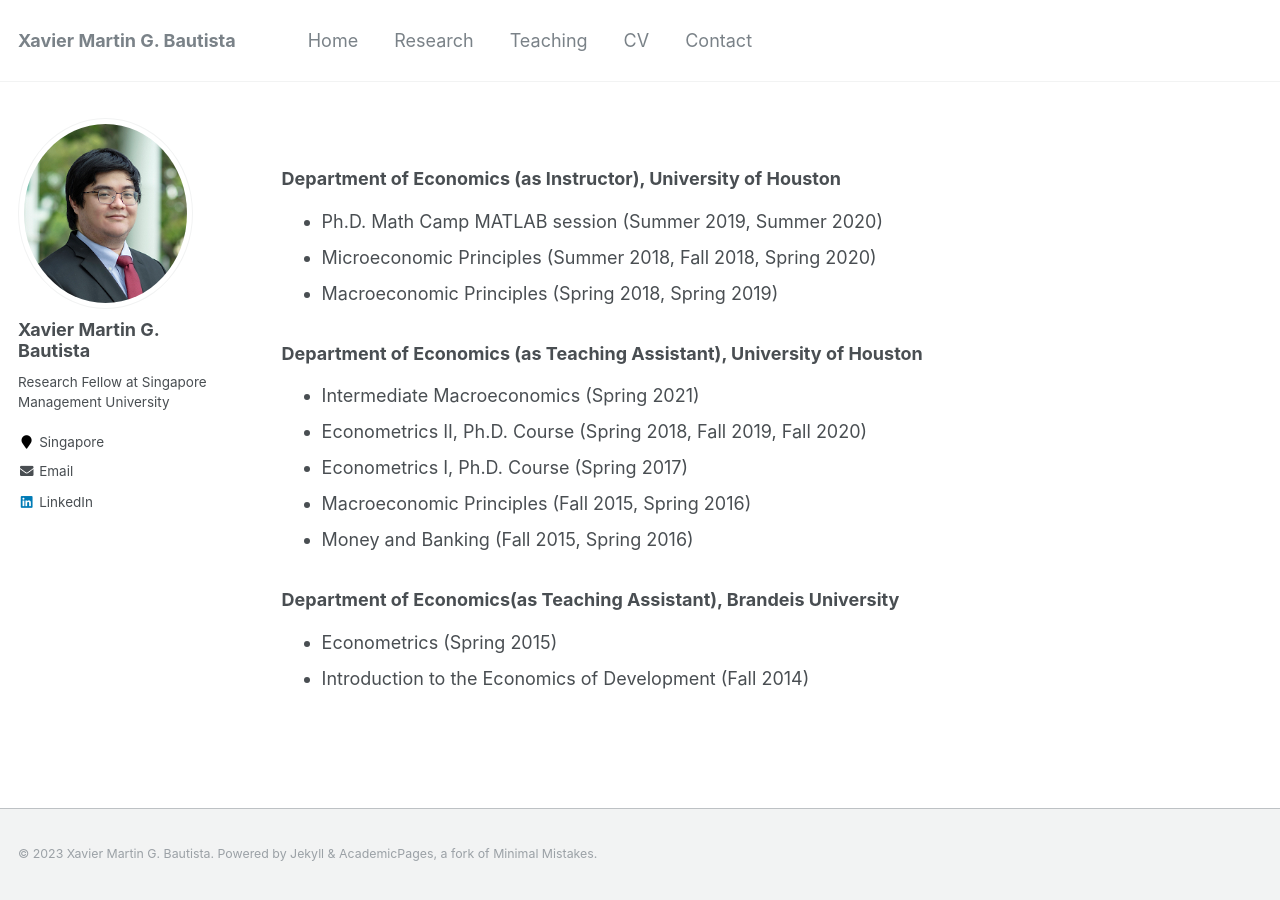
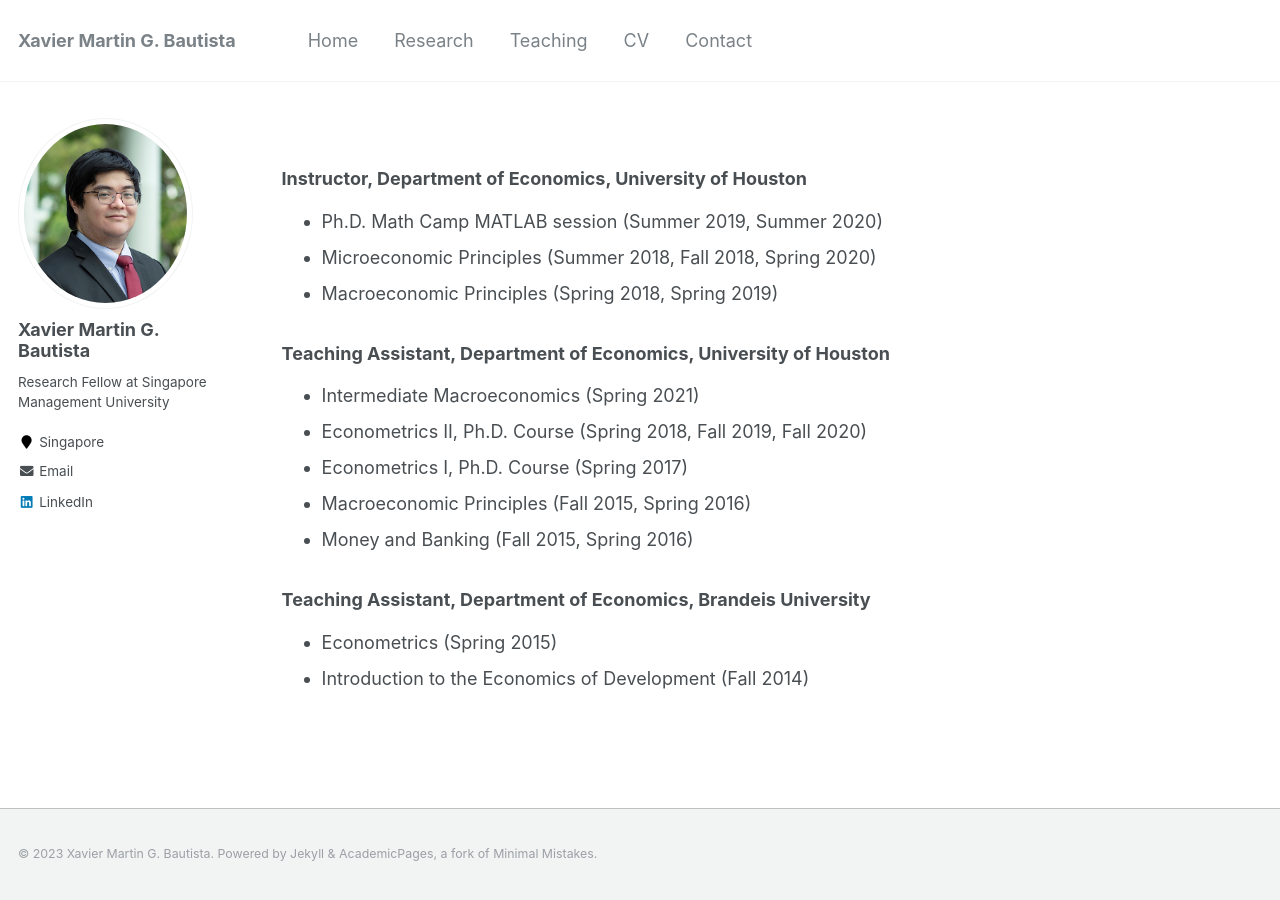
Before and after one commit to xmgbautista/xmgbautista.github.io, a Jekyll site: the page built from _pages/teaching.md, in a window 1280 px wide. Built offline with Jekyll 4.4.1, drawn with Linux system fonts in a browser that asks for light colours.

```diff
--- a/_pages/teaching.md
+++ b/_pages/teaching.md
@@ -5,13 +5,13 @@ permalink: /teaching/
 author_profile: true
 ---
 
-### Department of Economics (as Instructor), University of Houston
+### Instructor, Department of Economics, University of Houston
 
 * Ph.D. Math Camp MATLAB session (Summer 2019, Summer 2020)
 * Microeconomic Principles (Summer 2018, Fall 2018, Spring 2020)
 * Macroeconomic Principles (Spring 2018, Spring 2019)
 
-### Department of Economics (as Teaching Assistant), University of Houston
+### Teaching Assistant, Department of Economics, University of Houston
 
 * Intermediate Macroeconomics (Spring 2021)
 * Econometrics II, Ph.D. Course (Spring 2018, Fall 2019, Fall 2020)
@@ -19,7 +19,7 @@ author_profile: true
 * Macroeconomic Principles (Fall 2015, Spring 2016)
 * Money and Banking (Fall 2015, Spring 2016)
 
-### Department of Economics(as Teaching Assistant), Brandeis University
+### Teaching Assistant, Department of Economics, Brandeis University
 
 * Econometrics (Spring 2015)
 * Introduction to the Economics of Development (Fall 2014)
```
